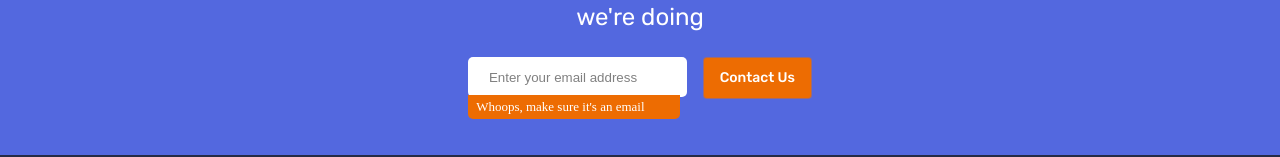
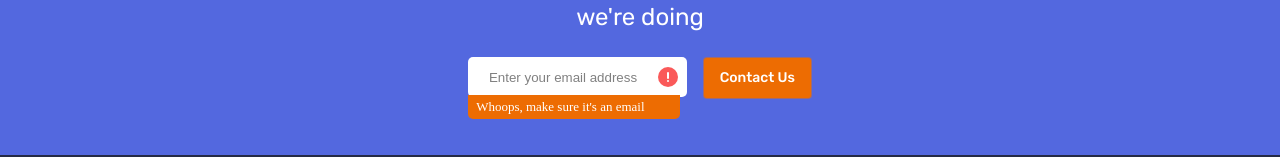
Before and after one commit to NoyanSeckin/Bookmark-Landing-Page-Challenge, a React (Create React App) app: page / in a window 1280 px wide. Both pictures are taken after a click on the button "Contact Us". Shown: the part 3095-3252 px from the top of the page. Built offline with nearby package versions, Linux system fonts and the light colour scheme.

Commit message:
hover states added

```diff
--- a/src/components/Footer.js
+++ b/src/components/Footer.js
@@ -4,6 +4,7 @@
 import Bookmark from '../icons/Bookmark'
 import Facebook from '../icons/Facebook'
 import Twitter from '../icons/Twitter'
+import Error from '../icons/Error'
 
 const headerStyle = {
   color: '#fff'
@@ -33,7 +34,11 @@
 
 const navStyle = {
   color: 'lightGray',
-  fontSize: '14px'
+  fontSize: '14px',
+  '&:hover': {
+    color: 'warning.main',
+    cursor: 'pointer'
+  }
 }
 
 const alertContainerStyle = {
@@ -55,9 +60,8 @@
   const [inputAlert, setInputAlert] = useState("");
 
   function handleChange(event){
-    const input = event.target.value;
-    setUserInput(event.target.value)
-    setInputAlert('')
+    setUserInput(event.target.value);
+    inputAlert && setInputAlert('');
   }
 
   function handleClick(){
@@ -74,6 +78,7 @@
         <Typography variant='h5' sx={{...headerStyle, width: {md: '35%', lg: '25%'}}}>Stay up-to-date with what we're doing</Typography>
         <Box sx={{position: 'relative'}}>
           <input type="email" placeholder='Enter your email address' className='footer-input' value={userInput} onChange={(e)=> handleChange(e)}/>
+          <Error isError={inputAlert}/>
           <Box sx={{...alertContainerStyle, display: !inputAlert && 'none'}}>{inputAlert}</Box>
           <Button variant='outlined' sx={btnStyle} onClick={handleClick}>Contact Us</Button>
         </Box>
--- /dev/null
+++ b/src/icons/Error.js
@@ -0,0 +1,16 @@
+import SvgIcon from '@mui/material/SvgIcon';
+import React from 'react'
+
+export default function Error({isError}) {
+  const iconStyle = {
+    position: 'absolute',
+    right: '130px',
+    top: '10px',
+    display: !isError && 'none',
+    zIndex: '3',
+  }
+
+  return (
+    <SvgIcon sx={iconStyle} xmlns="http://www.w3.org/2000/svg" width="20" height="20"><g fill="none" fill-rule="evenodd"><circle cx="10" cy="10" r="10" fill="#FA5959"/><g fill="#FFF" transform="translate(9 5)"><rect width="2" height="7" rx="1"/><rect width="2" height="2" y="8" rx="1"/></g></g></SvgIcon>
+  )
+}
--- a/src/icons/Facebook.js
+++ b/src/icons/Facebook.js
@@ -2,6 +2,6 @@
 
 export default function Facebook() {
   return (
-    <svg xmlns="http://www.w3.org/2000/svg" width="24" height="24" style={{marginRight: '2.5rem'}}><path fill="#FFF" fill-rule="evenodd" d="M22.675 0H1.325C.593 0 0 .593 0 1.325v21.351C0 23.407.593 24 1.325 24H12.82v-9.294H9.692v-3.622h3.128V8.413c0-3.1 1.893-4.788 4.659-4.788 1.325 0 2.463.099 2.795.143v3.24l-1.918.001c-1.504 0-1.795.715-1.795 1.763v2.313h3.587l-.467 3.622h-3.12V24h6.116c.73 0 1.323-.593 1.323-1.325V1.325C24 .593 23.407 0 22.675 0z"/></svg>
+    <svg xmlns="http://www.w3.org/2000/svg" width="24" height="24" style={{marginRight: '2.5rem'}} className='footer-icon'><path className='footer-icon' fill="#FFF" fill-rule="evenodd" d="M22.675 0H1.325C.593 0 0 .593 0 1.325v21.351C0 23.407.593 24 1.325 24H12.82v-9.294H9.692v-3.622h3.128V8.413c0-3.1 1.893-4.788 4.659-4.788 1.325 0 2.463.099 2.795.143v3.24l-1.918.001c-1.504 0-1.795.715-1.795 1.763v2.313h3.587l-.467 3.622h-3.12V24h6.116c.73 0 1.323-.593 1.323-1.325V1.325C24 .593 23.407 0 22.675 0z"/></svg>
   )
 }
--- a/src/icons/Twitter.js
+++ b/src/icons/Twitter.js
@@ -2,6 +2,6 @@
 
 export default function Twitter() {
   return (
-    <svg xmlns="http://www.w3.org/2000/svg" width="24" height="20"><path fill="#FFF" fill-rule="evenodd" d="M24 2.557a9.83 9.83 0 0 1-2.828.775A4.932 4.932 0 0 0 23.337.608a9.864 9.864 0 0 1-3.127 1.195A4.916 4.916 0 0 0 16.616.248c-3.179 0-5.515 2.966-4.797 6.045A13.978 13.978 0 0 1 1.671 1.149a4.93 4.93 0 0 0 1.523 6.574 4.903 4.903 0 0 1-2.229-.616c-.054 2.281 1.581 4.415 3.949 4.89a4.935 4.935 0 0 1-2.224.084 4.928 4.928 0 0 0 4.6 3.419A9.9 9.9 0 0 1 0 17.54a13.94 13.94 0 0 0 7.548 2.212c9.142 0 14.307-7.721 13.995-14.646A10.025 10.025 0 0 0 24 2.557z"/></svg>
+    <svg xmlns="http://www.w3.org/2000/svg" width="24" height="20" className='footer-icon'><path className='footer-icon' fill="#FFF" fill-rule="evenodd" d="M24 2.557a9.83 9.83 0 0 1-2.828.775A4.932 4.932 0 0 0 23.337.608a9.864 9.864 0 0 1-3.127 1.195A4.916 4.916 0 0 0 16.616.248c-3.179 0-5.515 2.966-4.797 6.045A13.978 13.978 0 0 1 1.671 1.149a4.93 4.93 0 0 0 1.523 6.574 4.903 4.903 0 0 1-2.229-.616c-.054 2.281 1.581 4.415 3.949 4.89a4.935 4.935 0 0 1-2.224.084 4.928 4.928 0 0 0 4.6 3.419A9.9 9.9 0 0 1 0 17.54a13.94 13.94 0 0 0 7.548 2.212c9.142 0 14.307-7.721 13.995-14.646A10.025 10.025 0 0 0 24 2.557z"/></svg>
   )
 }
--- a/src/index.css
+++ b/src/index.css
@@ -85,3 +85,8 @@
 .footer-input::placeholder{
 	color: gray;
 }
+
+.footer-icon:hover{
+	fill: hsl(0, 94%, 66%);
+	cursor: pointer;
+}
```
